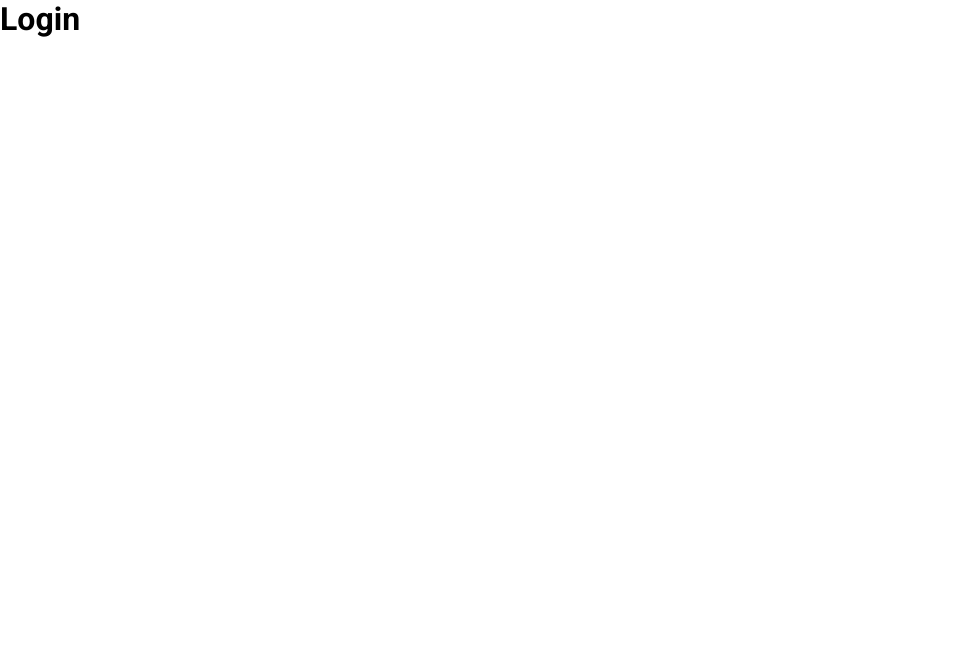
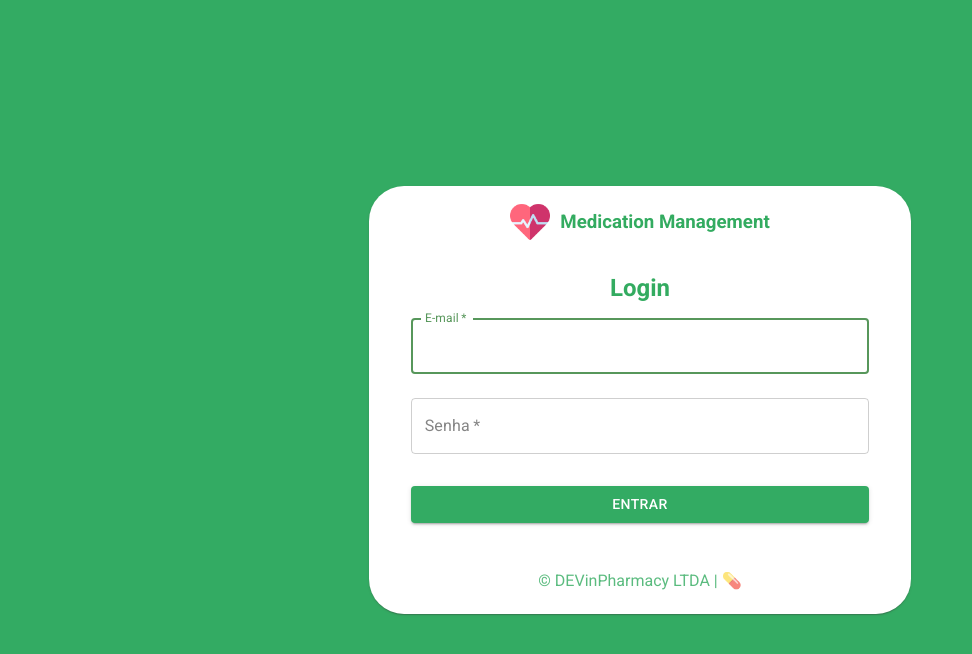
Before and after one commit to marcelojunqueirat/m01-MedicationManagement-DEVinPharmacy, a React (Vite) app: page / in a window 1280 px wide. Shown: the top 654 px of the page, without its empty margins (0-972 px from the left). Built offline with nearby package versions, Linux system fonts and the light colour scheme; the HTML template or start-up script is replaced by a standard one.

Commit message:
feat: Criando layout da página de login

```diff
--- a/src/App.css
+++ b/src/App.css
@@ -1,3 +1,8 @@
+:root {
+  --main-bg-color: #00963C;
+  --main-text-color: #009739;
+}
+
 * {
   box-sizing: border-box;
   margin: 0;
--- /dev/null
+++ b/src/pages/Login/index.jsx
@@ -0,0 +1,77 @@
+import { Card, CardContent, Grid, TextField, Button } from "@mui/material"
+import "./style.css"
+
+function Login() {
+  return (
+    <section id="login">
+      <Card
+        sx={{
+          display: 'flex',
+          justifyContent: 'center',
+          borderRadius: '35px',
+          margin: '1em'
+        }}
+      >
+        <CardContent>
+          <form>
+            <Grid item xs={12} sm={8} md={5}>
+              <div id="titulo-sistema">
+                <img src="./logo.png" alt="Logo do sistema Medication Management - DEVinPharmacy" />
+                <h3>
+                  Medication Management
+                </h3>
+              </div>
+
+              <div id="menu-login">
+                <h2>Login</h2>
+                <TextField
+                  sx={{ width: '90%' }}
+                  color="success"
+                  margin="normal"
+                  required
+                  fullWidth
+                  id="email"
+                  label="E-mail"
+                  name="email"
+                  type="email"
+                  autoComplete="email"
+                  autoFocus
+                // onChange={(e) => setForm({ ...form, email: e.target.value })}
+                />
+                <TextField
+                  sx={{ width: '90%' }}
+                  color="success"
+                  margin="normal"
+                  required
+                  fullWidth
+                  name="password"
+                  label="Senha"
+                  type="password"
+                  id="password"
+                  autoComplete="current-password"
+                  inputProps={{ minLength: 8 }}
+                // onChange={(e) => setForm({ ...form, password: e.target.value })}
+                />
+                <Button
+                  color="success"
+                  type="submit"
+                  fullWidth
+                  variant="contained"
+                  sx={{ mt: 3, mb: 2, width: '90%', backgroundColor: 'var(--main-bg-color)' }}
+                >Entrar</Button>
+              </div>
+
+              <div id="footer-login">
+                <p>
+                  © DEVinPharmacy LTDA | 💊
+                </p>
+              </div>
+            </Grid>
+          </form>
+        </CardContent>
+      </Card>
+    </section>
+  )
+}
+
+export { Login }
--- /dev/null
+++ b/src/pages/Login/style.css
@@ -0,0 +1,42 @@
+#login {
+  background-color: var(--main-bg-color);
+  opacity: 0.8;
+
+  height: 100vh;
+  width: 100vw;
+
+  display: flex;
+  flex-direction: row;
+
+  justify-content: center;
+  align-items: center;
+}
+
+#titulo-sistema {
+  display: flex;
+  justify-content: center;
+  align-items: center;
+  color: var(--main-text-color);
+}
+
+#titulo-sistema img {
+  margin-right: 10px;
+  width: 40px;
+}
+
+#menu-login {
+  margin: 2em 0 2em 0;
+  text-align: center;
+  color: var(--main-text-color);
+}
+
+#footer-login {
+  text-align: center;
+  color: var(--main-text-color);
+  opacity: 0.8;
+}
+
+#footer-login p:hover {
+  transform: scale(1.05);
+  transition: transform .5s;
+}
--- a/src/routes/publicRoutes.jsx
+++ b/src/routes/publicRoutes.jsx
@@ -1,9 +1,10 @@
 import { Route, Routes } from "react-router-dom";
+import { Login } from "../pages/Login";
 
 function PublicRoutes() {
   return (
     <Routes>
-      <Route path="/" element={ <h1>Login</h1>} />
+      <Route path="/" element={<Login />} />
     </Routes>
   )
 }
```
